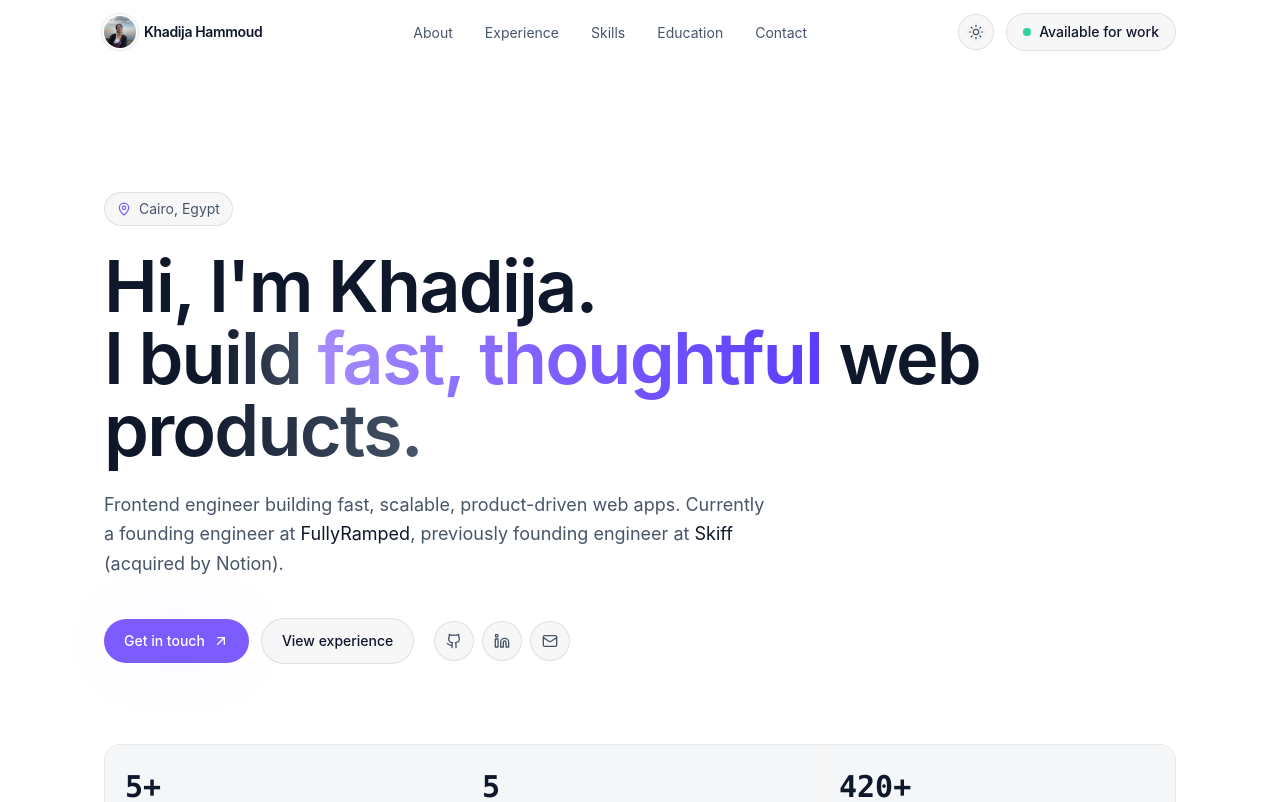
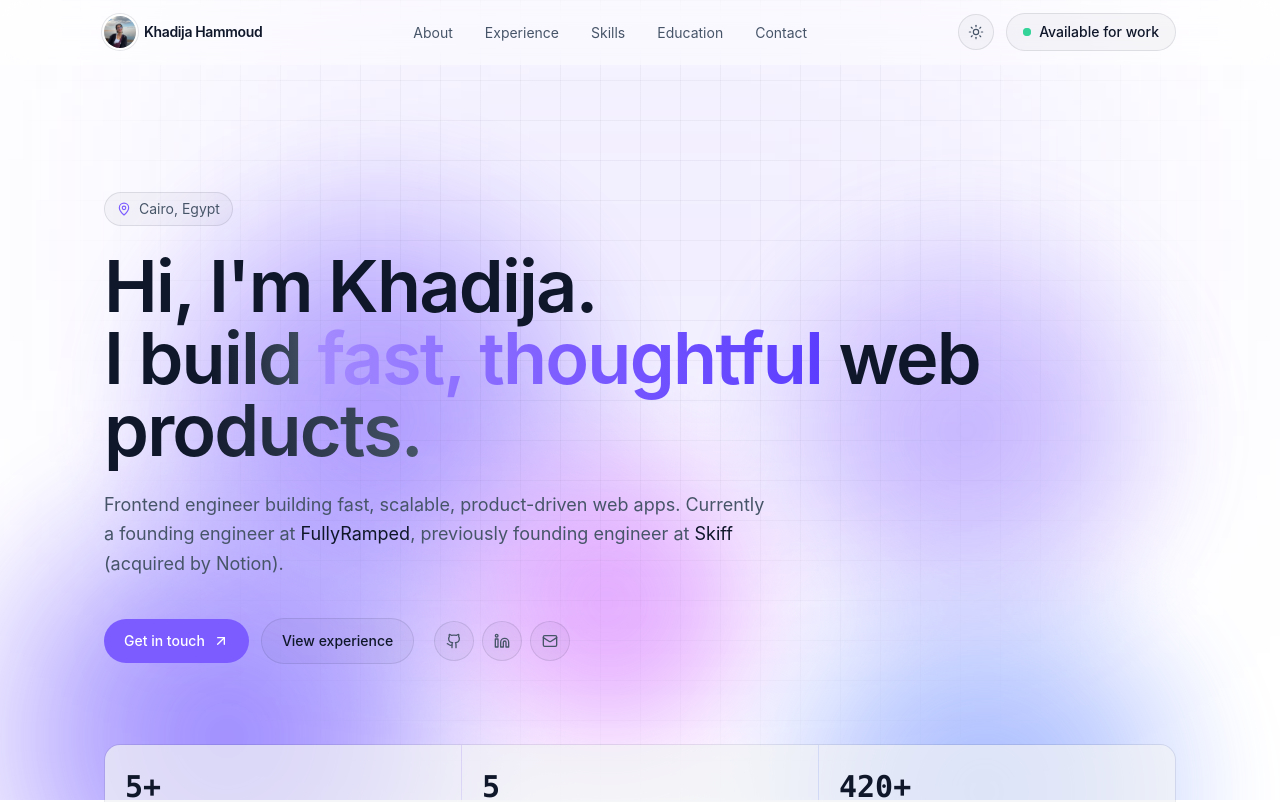
Before and after one commit to KhadijaHammoud/portfolio, a React (Create React App) app: page / in a window 1280 px wide. Shown: the top 802 px of the page. Built offline with nearby package versions, Linux system fonts and the light colour scheme.

Commit message:
feat: add animated bubble background with theme-aware intensity

```diff
--- a/src/App.tsx
+++ b/src/App.tsx
@@ -1,5 +1,6 @@
 import React from 'react';
 import { About } from './components/About';
+import { BackgroundBubbles } from './components/BackgroundBubbles';
 import { Contact } from './components/Contact';
 import { Education } from './components/Education';
 import { Experience } from './components/Experience';
@@ -10,7 +11,8 @@ import { Skills } from './components/Skills';
 
 const App: React.FC = () => {
   return (
-    <div className='min-h-screen bg-bg text-ink'>
+    <div className='relative isolate min-h-screen text-ink'>
+      <BackgroundBubbles />
       <Navbar />
       <main>
         <Hero />
--- /dev/null
+++ b/src/components/BackgroundBubbles.tsx
@@ -0,0 +1,115 @@
+import React from 'react';
+import { motion, useReducedMotion } from 'framer-motion';
+
+interface Bubble {
+  size: number;
+  color: string;
+  top: string;
+  left: string;
+  duration: number;
+  delay: number;
+  xRange: number;
+  yRange: number;
+  hideOnMobile?: boolean;
+}
+
+const makeBubble = (rgb: string) =>
+  `radial-gradient(circle at 50% 50%, rgba(${rgb}, 1) 0%, rgba(${rgb}, 0.7) 30%, rgba(${rgb}, 0.25) 55%, rgba(${rgb}, 0) 75%)`;
+
+const bubbles: Bubble[] = [
+  {
+    size: 560,
+    color: makeBubble('124, 92, 255'),
+    top: '5%',
+    left: '-5%',
+    duration: 28,
+    delay: 0,
+    xRange: 160,
+    yRange: 100,
+  },
+  {
+    size: 480,
+    color: makeBubble('165, 139, 255'),
+    top: '15%',
+    left: '65%',
+    duration: 34,
+    delay: 2,
+    xRange: -180,
+    yRange: 120,
+  },
+  {
+    size: 620,
+    color: makeBubble('91, 61, 255'),
+    top: '55%',
+    left: '-8%',
+    duration: 42,
+    delay: 4,
+    xRange: 140,
+    yRange: -100,
+    hideOnMobile: true,
+  },
+  {
+    size: 400,
+    color: makeBubble('213, 112, 255'),
+    top: '35%',
+    left: '40%',
+    duration: 30,
+    delay: 1,
+    xRange: -120,
+    yRange: 140,
+  },
+  {
+    size: 520,
+    color: makeBubble('108, 141, 255'),
+    top: '70%',
+    left: '60%',
+    duration: 38,
+    delay: 3,
+    xRange: -140,
+    yRange: -90,
+    hideOnMobile: true,
+  },
+];
+
+export const BackgroundBubbles: React.FC = () => {
+  const reduceMotion = useReducedMotion();
+
+  return (
+    <div
+      aria-hidden
+      className='pointer-events-none fixed inset-0 -z-10 overflow-hidden'
+      style={{ opacity: 'var(--bubble-strength, 1)' }}
+    >
+      {bubbles.map((b, i) => (
+        <motion.div
+          key={i}
+          animate={
+            reduceMotion
+              ? undefined
+              : {
+                  x: [0, b.xRange, 0, -b.xRange * 0.6, 0],
+                  y: [0, b.yRange, -b.yRange * 0.5, b.yRange * 0.4, 0],
+                }
+          }
+          transition={{
+            duration: b.duration,
+            delay: b.delay,
+            repeat: Infinity,
+            ease: 'easeInOut',
+          }}
+          style={{
+            width: b.size,
+            height: b.size,
+            top: b.top,
+            left: b.left,
+            backgroundImage: b.color,
+            filter: 'blur(30px)',
+          }}
+          className={`absolute rounded-full ${
+            b.hideOnMobile ? 'hidden md:block' : ''
+          }`}
+        />
+      ))}
+    </div>
+  );
+};
--- a/src/components/Navbar.tsx
+++ b/src/components/Navbar.tsx
@@ -27,8 +27,8 @@ export const Navbar: React.FC = () => {
       transition={{ duration: 0.6, ease: 'easeOut' }}
       className={`fixed inset-x-0 top-0 z-50 transition-colors duration-300 ${
         scrolled
-          ? 'border-b border-line/5 bg-bg/70 backdrop-blur-xl'
-          : 'border-b border-transparent'
+          ? 'border-b border-line/5 bg-bg/75 backdrop-blur-xl'
+          : 'border-b border-transparent bg-bg/40 backdrop-blur-md'
       }`}
     >
       <nav className='container-page flex h-16 items-center justify-between'>
--- a/src/index.css
+++ b/src/index.css
@@ -16,6 +16,7 @@ html.dark {
   --color-scrollbar-track: 7 8 11;
   --color-scrollbar-thumb: 26 30 39;
   --color-scrollbar-thumb-hover: 39 44 57;
+  --bubble-strength: 1;
   color-scheme: dark;
 }
 
@@ -30,6 +31,7 @@ html.light {
   --color-scrollbar-track: 246 247 250;
   --color-scrollbar-thumb: 203 213 225;
   --color-scrollbar-thumb-hover: 148 163 184;
+  --bubble-strength: 0.6;
   color-scheme: light;
 }
 
```
